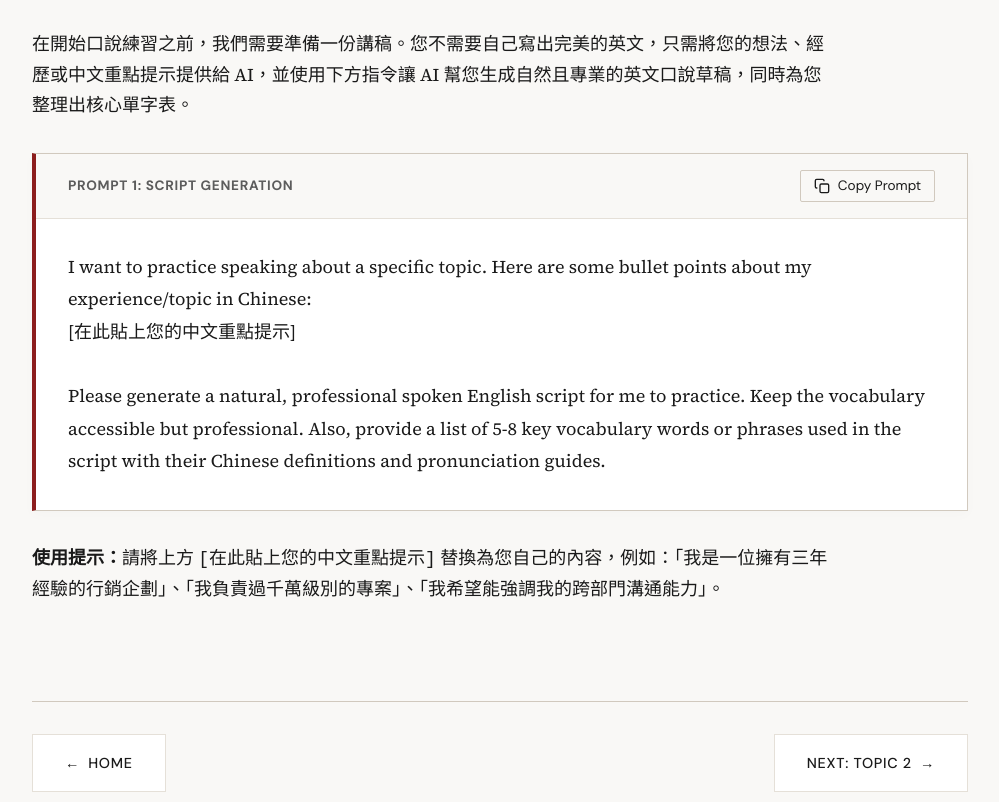
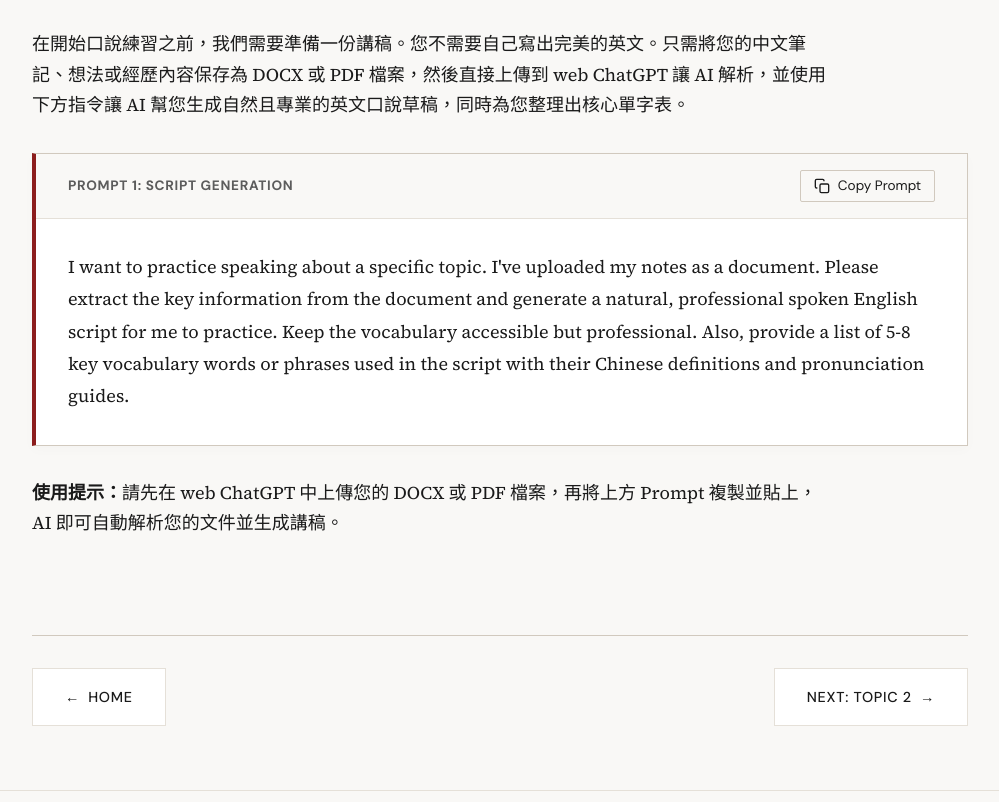
Before and after one commit to geomingical/EGU_student, a plain HTML site: page topic-1.html in a window 1280 px wide. Shown: the part 589-1391 px from the top of the page, without its empty margins (140-1139 px from the left). Drawn offline with nearby package versions, Linux system fonts and the light colour scheme; a web font is replaced by a local one.

Commit message:
Refine Topic 1 and Topic 4 practice instructions

```diff
--- a/topic-1.html
+++ b/topic-1.html
@@ -29,7 +29,7 @@
 
         <section class="reveal">
             <h2 class="section-title"><span class="section-number">1.1</span> 準備您的講稿</h2>
-            <p class="instruction-block">在開始口說練習之前，我們需要準備一份講稿。您不需要自己寫出完美的英文，只需將您的想法、經歷或中文重點提示提供給 AI，並使用下方指令讓 AI 幫您生成自然且專業的英文口說草稿，同時為您整理出核心單字表。</p>
+            <p class="instruction-block">在開始口說練習之前，我們需要準備一份講稿。您不需要自己寫出完美的英文。只需將您的中文筆記、想法或經歷內容保存為 DOCX 或 PDF 檔案，然後直接上傳到 web ChatGPT 讓 AI 解析，並使用下方指令讓 AI 幫您生成自然且專業的英文口說草稿，同時為您整理出核心單字表。</p>
 
             <div class="prompt-card">
                 <div class="prompt-header">
@@ -39,13 +39,10 @@
                         <span>Copy Prompt</span>
                     </button>
                 </div>
-                <div class="prompt-content" id="prompt-1">I want to practice speaking about a specific topic. Here are some bullet points about my experience/topic in Chinese:
-[在此貼上您的中文重點提示]
-
-Please generate a natural, professional spoken English script for me to practice. Keep the vocabulary accessible but professional. Also, provide a list of 5-8 key vocabulary words or phrases used in the script with their Chinese definitions and pronunciation guides.</div>
+                <div class="prompt-content" id="prompt-1">I want to practice speaking about a specific topic. I've uploaded my notes as a document. Please extract the key information from the document and generate a natural, professional spoken English script for me to practice. Keep the vocabulary accessible but professional. Also, provide a list of 5-8 key vocabulary words or phrases used in the script with their Chinese definitions and pronunciation guides.</div>
             </div>
 
-            <p class="instruction-block"><strong>使用提示：</strong>請將上方 <code>[在此貼上您的中文重點提示]</code> 替換為您自己的內容，例如：「我是一位擁有三年經驗的行銷企劃」、「我負責過千萬級別的專案」、「我希望能強調我的跨部門溝通能力」。</p>
+            <p class="instruction-block"><strong>使用提示：</strong>請先在 web ChatGPT 中上傳您的 DOCX 或 PDF 檔案，再將上方 Prompt 複製並貼上，AI 即可自動解析您的文件並生成講稿。</p>
         </section>
 
         <nav class="topic-nav reveal">
```
Also changed, not shown: topic-4.html (+1 -1 lines).
